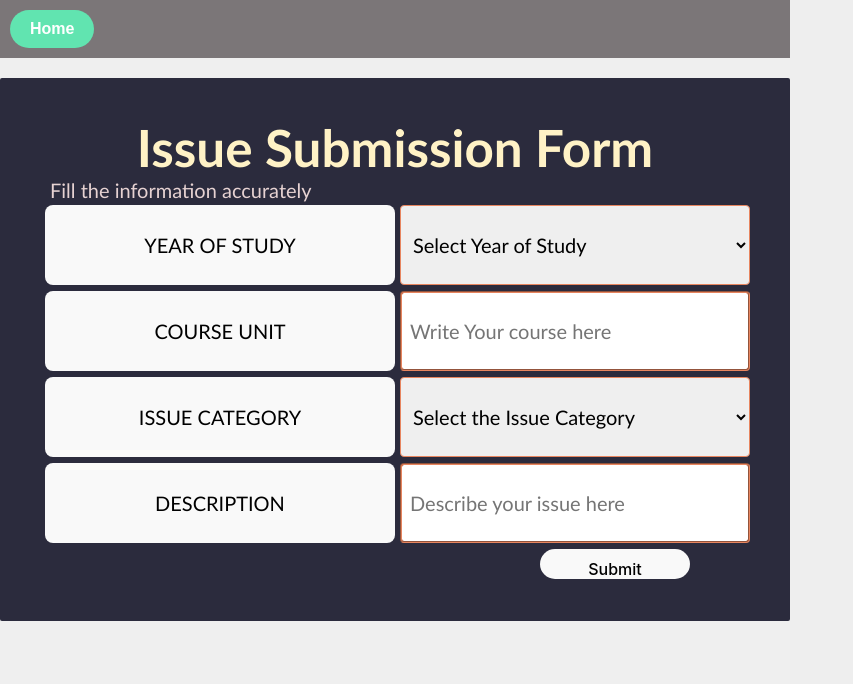
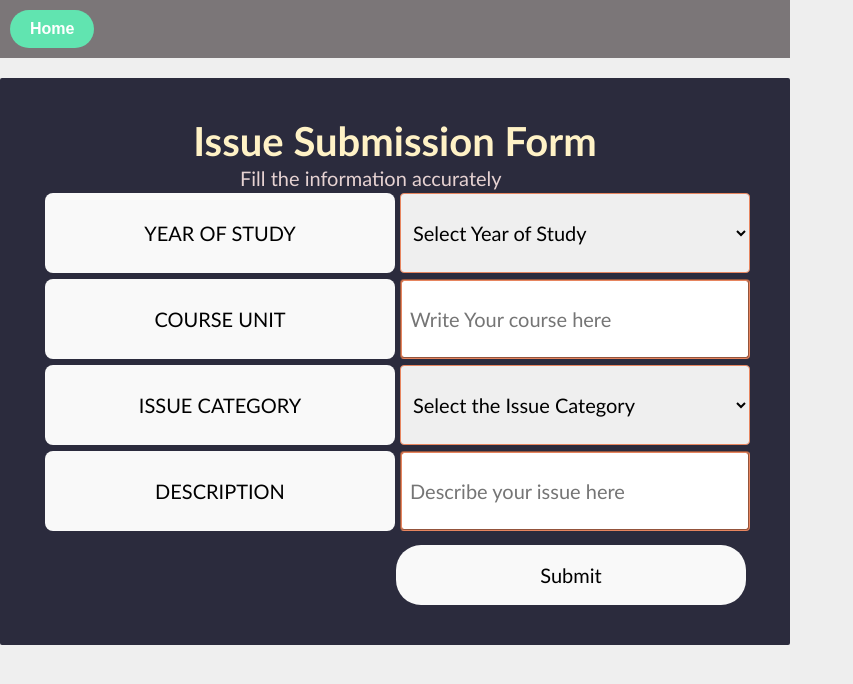
Before and after one commit to MORISON-K/AITS, a React (Vite) app in the folder client/aits_frontend/: page /IssueSubmission-Page in a window 1280 px wide. Shown: the top 684 px of the page, without its empty margins (0-853 px from the left). Built offline with nearby package versions, Linux system fonts and the light colour scheme; the HTML template or start-up script is replaced by a standard one.

Commit message:
Adjusting content on Issue submission form

```diff
--- a/client/aits_frontend/src/App.css
+++ b/client/aits_frontend/src/App.css
@@ -171,18 +171,20 @@ cd
 }
 
 .issueLabel {
-	margin-left: 10px;
+	margin-left: 200px;
 	color: rgb(230, 210, 210);
 	font-size: 20px;
 	font-family: 'Gill Sans', 'Gill Sans MT', Calibri, 'Trebuchet MS', sans-serif;
 }
 
-h1 {
+.issueh1 {
 	color: var(--light-yellow);
+	font-size: 40px;
 	margin-top: 1px;
 	font-family: 'Gill Sans', 'Gill Sans MT', Calibri, 'Trebuchet MS', sans-serif;
 }
 .issueButton,
+.issueSubmit-button,
 .issueContent {
 	width: 350px;
 	padding: 8px;
@@ -200,11 +202,11 @@ h1 {
 }
 
 .issueSubmit-button {
-	width: 150px;
-	height: 30px;
-	margin-left: 500px;
-	border-radius: 20px;
+	margin-left: 356px;
+	border-radius: 25px;
 	border-style: none;
+	margin-top: 8px;
+	height: 60px;
 
 }
 
--- a/client/aits_frontend/src/IssueSubmission_form.jsx
+++ b/client/aits_frontend/src/IssueSubmission_form.jsx
@@ -26,7 +26,7 @@ function IssueSubmission_form() {
   }
   return (
     <div className='issueForm'>
-      <h1>Issue Submission Form</h1>
+      <h1 className='issueh1'>Issue Submission Form</h1>
       <form onSubmit={handleSubmit}>
         <label className='issueLabel'>Fill the information accurately</label><br />
         <button className='issueButton'>YEAR OF STUDY</button>
```
